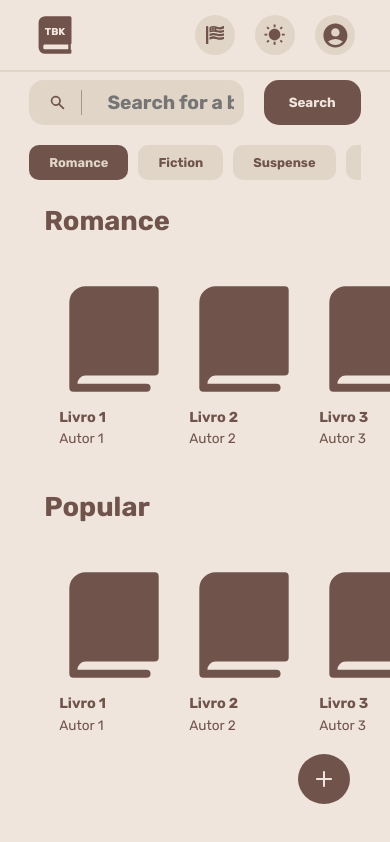
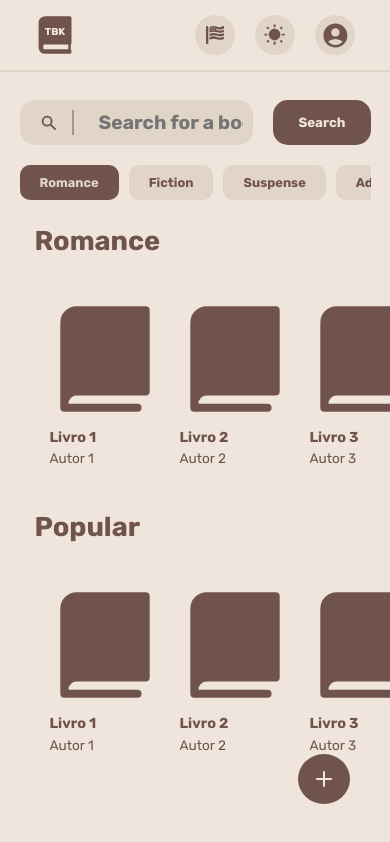
Before and after one commit to avictormorais/token-book, a React (Vite) app: page / in a window 390 px wide. Built offline with nearby package versions, Linux system fonts and the light colour scheme.

Commit message:
fix: fix media query for mobile devices

```diff
--- a/src/pages/Home.jsx
+++ b/src/pages/Home.jsx
@@ -59,11 +59,16 @@ const Container = styled.div`
     }
 
     @media screen and (max-width: 1100px) {
-        width: 88%;
+        width: 85%;
     }
 
     @media screen and (max-width: 900px) {
         width: 85%;
+    }
+
+    @media screen and (max-width: 700px) {
+        width: 90%;
+        padding-top: 100px;
     }
 `
 
```
